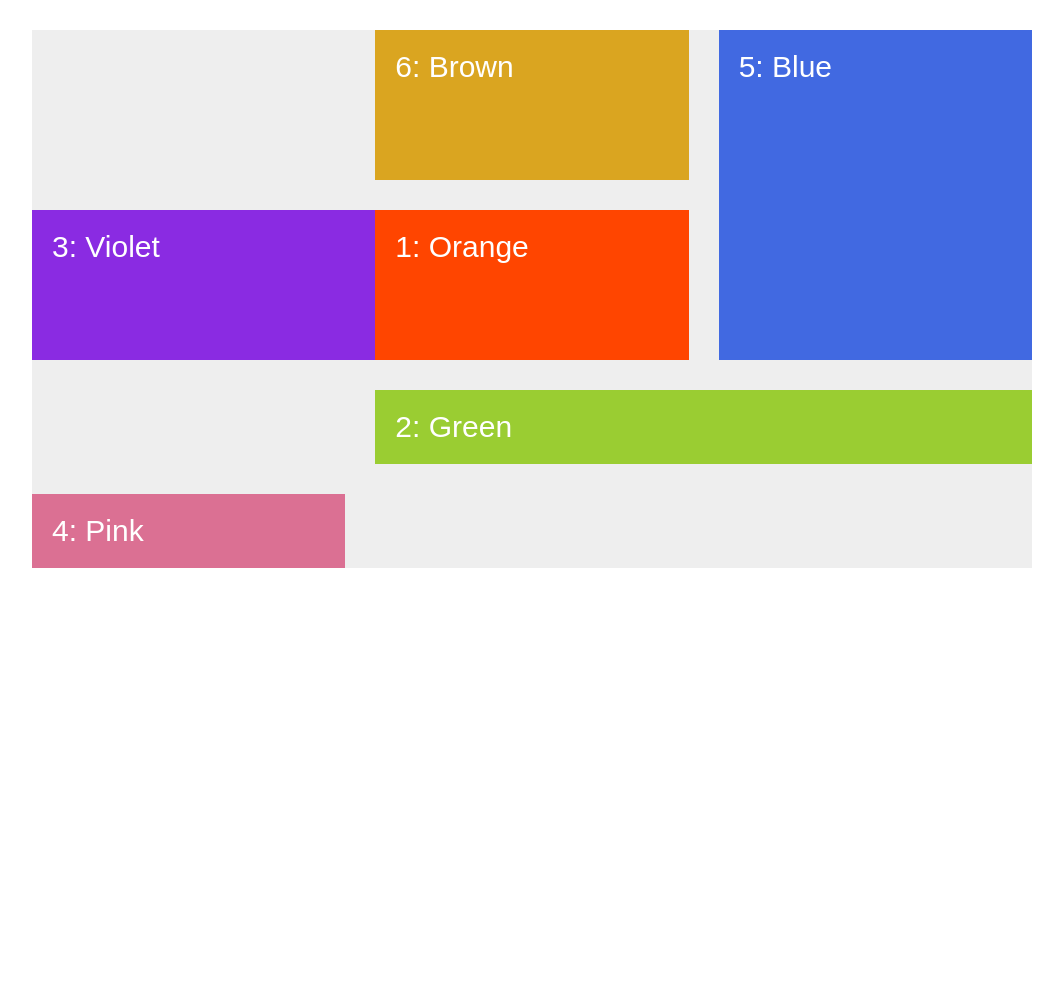
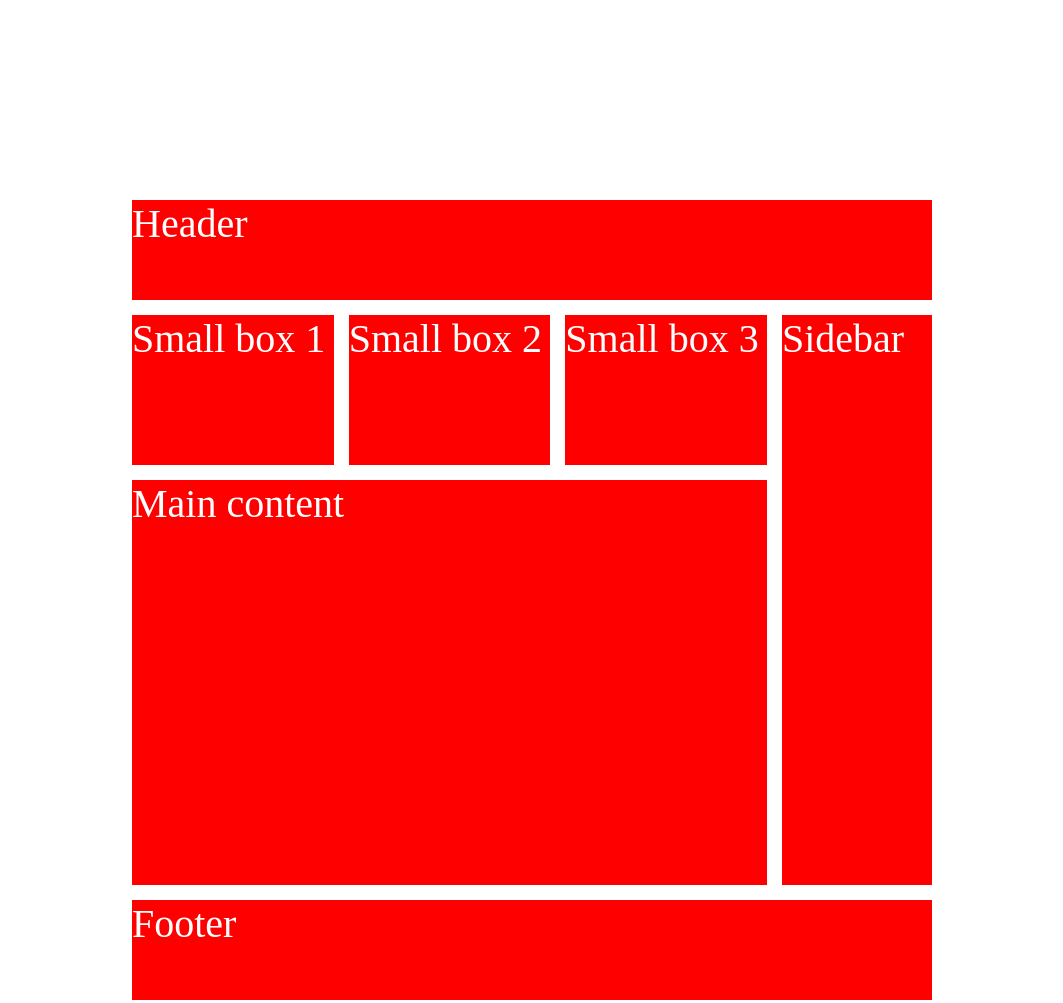
Before and after one commit to dhruvArora8053/CSS-Rules, a plain HTML site: page Practice/cssgrid.html in a window 1280 px wide. Shown: the whole page, without its empty margins (108-1171 px from the left). Before the commit the page ends 800 px from the top, so only its background shows below. Drawn offline with Linux system fonts and the light colour scheme.

Commit message:
named grid items

```diff
--- a/Practice/cssgrid.html
+++ b/Practice/cssgrid.html
@@ -2,83 +2,67 @@
 <html lang="en">
   <head>
     <meta charset="UTF-8" />
+    <meta http-equiv="X-UA-Compatible" content="IE=edge" />
     <meta name="viewport" content="width=device-width, initial-scale=1.0" />
     <title>Document</title>
+
     <style>
       .container {
-        background-color: #eee;
-        width: 1000px;
-        margin: 30px auto;
-        /* height: 1000px; */
+        font-size: 40px;
+        width: 800px;
+        height: 800px;
+        margin: 200px auto;
+        color: white;
 
         display: grid;
-        /* grid-template-rows: 150px 150px; */
-        grid-template-rows: repeat(2, 150px);
-        /* grid-template-columns: 150px 150px 150px; */
-        /* grid-template-columns: repeat(2, 150px) 1fr; */
-        /* grid-template-columns: repeat(3, 1fr); */
-        /* grid-template-columns: 50% 1fr 1fr; */
-        grid-template-columns: repeat(3, 1fr);
 
-        /* grid-row-gap: 50px;
-        grid-column-gap: 30px; */
-        grid-gap: 30px;
+        /* from here */
+        grid-template-rows: [header-start] 100px [header-end box-start] 150px [box-end main-start] 1fr [main-end footer-start] 100px [footer-end];
+
+        grid-template-columns: repeat(3, [col-start] 1fr [col-end]) [col-end] 150px [grid-end];
+        /* for first 3:
+        col-start 1 -- col-end 1
+        col-start 2 -- col-end 2
+        col-start 3 -- col-end 3 */
+
+        gap: 15px;
       }
 
       .item {
-        padding: 20px;
-        font-size: 30px;
-        font-family: sans-serif;
-        color: white;
+        background-color: red;
       }
 
-      .item--1 {
-        background-color: orangered;
-        /* grid-row-start: 2;
-        grid-row-end: 3;
-        grid-column-start: 2;
-        grid-column-end: 3; */
-        grid-row: 2/3;
-        grid-column: 2/3;
-        z-index: 1;
+      .item-1 {
+        grid-column: col-start 1 / grid-end;
       }
 
-      .item--2 {
-        background-color: yellowgreen;
-        grid-column: 2 /-1;
+      .item-6 {
+        grid-column: col-start 1 / col-end 3;
       }
 
-      .item--3 {
-        background-color: blueviolet;
-        grid-column: 1/3;
-        grid-row: 2/3;
+      /* .item-5{
+        grid-row: 2/ span 2;
+      } */
+
+      .item-7 {
+        grid-column: col-start 1 / grid-end;
       }
 
-      .item--4 {
-        background-color: palevioletred;
-      }
-
-      .item--5 {
-        background-color: royalblue;
-        /* grid-row: 1/2;
-        grid-column: 3/4 ; */
-        grid-area: 1/3/3/4;
-      }
-
-      .item--6 {
-        background-color: goldenrod;
-        grid-area: 1/2/2/3;
+      .item-4 {
+        grid-column: col-end 3 / grid-end;
+        grid-row: box-start/main-end;
       }
     </style>
   </head>
   <body>
     <div class="container">
-      <div class="item item--1">1: Orange</div>
-      <div class="item item--2">2: Green</div>
-      <div class="item item--3">3: Violet</div>
-      <div class="item item--4">4: Pink</div>
-      <div class="item item--5">5: Blue</div>
-      <div class="item item--6">6: Brown</div>
+      <div class="item item-1">Header</div>
+      <div class="item item-2">Small box 1</div>
+      <div class="item item-3">Small box 2</div>
+      <div class="item item-4">Sidebar</div>
+      <div class="item item-5">Small box 3</div>
+      <div class="item item-6">Main content</div>
+      <div class="item item-7">Footer</div>
     </div>
   </body>
 </html>
```
